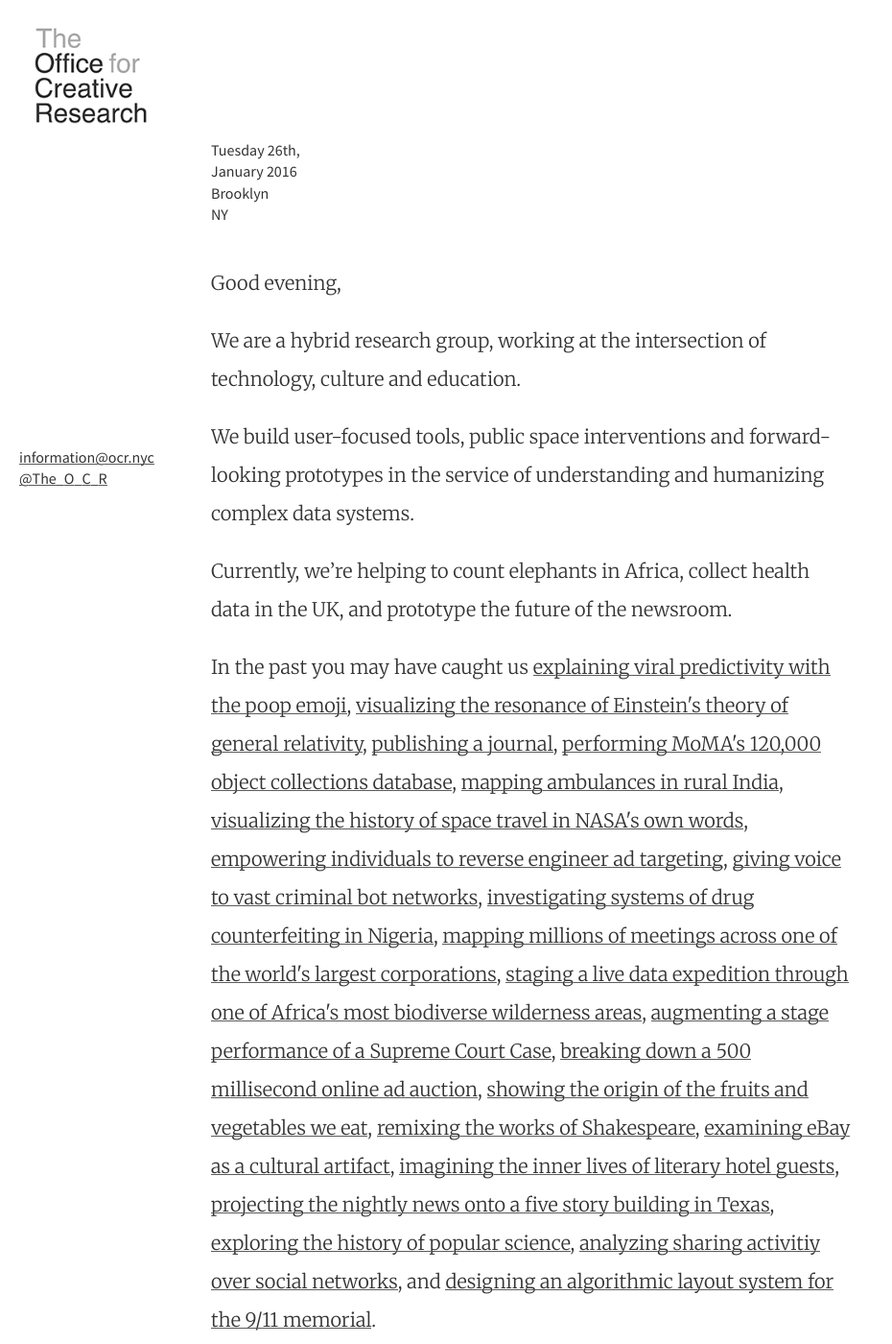
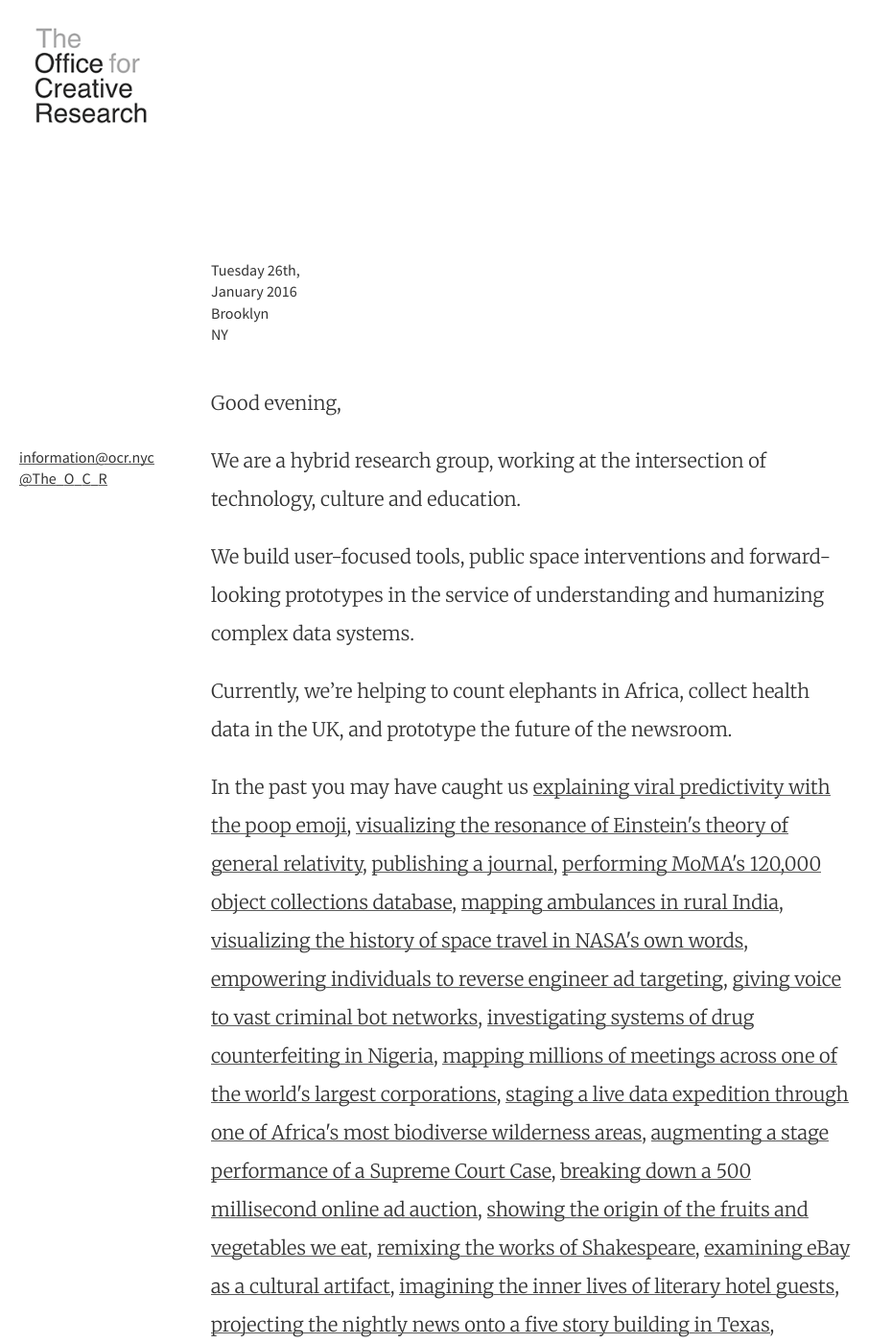
Before and after one commit to O-C-R/o-c-r.github.io, a Jekyll site: the page built from index.html, in a window 1280 px wide and 1400 px high. Shown: the whole window at 96% size, without its empty margins (0-930 px from the left). Built offline with Jekyll 4.4.1, drawn with Linux system fonts in a browser that asks for light colours; nearby versions of some CDN libraries; the list of posts is cut into pages by our own code.

Commit message:
adding padding top to home page

```diff
--- a/_sass/_ocr.scss
+++ b/_sass/_ocr.scss
@@ -180,6 +180,7 @@
     /*width: 86%;*/
     margin-left: 200px;
     padding-right: 30%;
+    padding-top: 125px;
     overflow: auto;
 }
 
```
